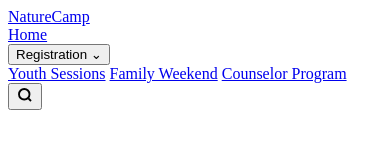
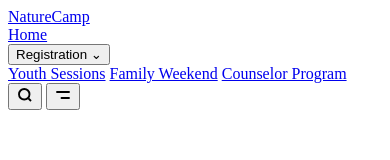
Before and after one commit to cowniv/naturecamp-landing, a plain HTML site: page index.html in a window 390 px wide. Drawn offline with Linux system fonts and the light colour scheme.

Commit message:
feat: add mobile menu control

```diff
--- a/index.html
+++ b/index.html
@@ -28,6 +28,9 @@
       <button class="icon-btn" aria-label="Search">
         <svg width="18" height="18" viewBox="0 0 24 24" fill="none" stroke="currentColor" stroke-width="2.5"><circle cx="11" cy="11" r="7"/><path d="m20 20-3.5-3.5"/></svg>
       </button>
+      <button class="icon-btn" id="burger" aria-label="Menu">
+        <svg width="18" height="18" viewBox="0 0 24 24" fill="none" stroke="currentColor" stroke-width="2.5" stroke-linecap="round"><path d="M4 8h16M10 16h10"/></svg>
+      </button>
     </div>
   </header>
   <script src="script.js"></script>
```
